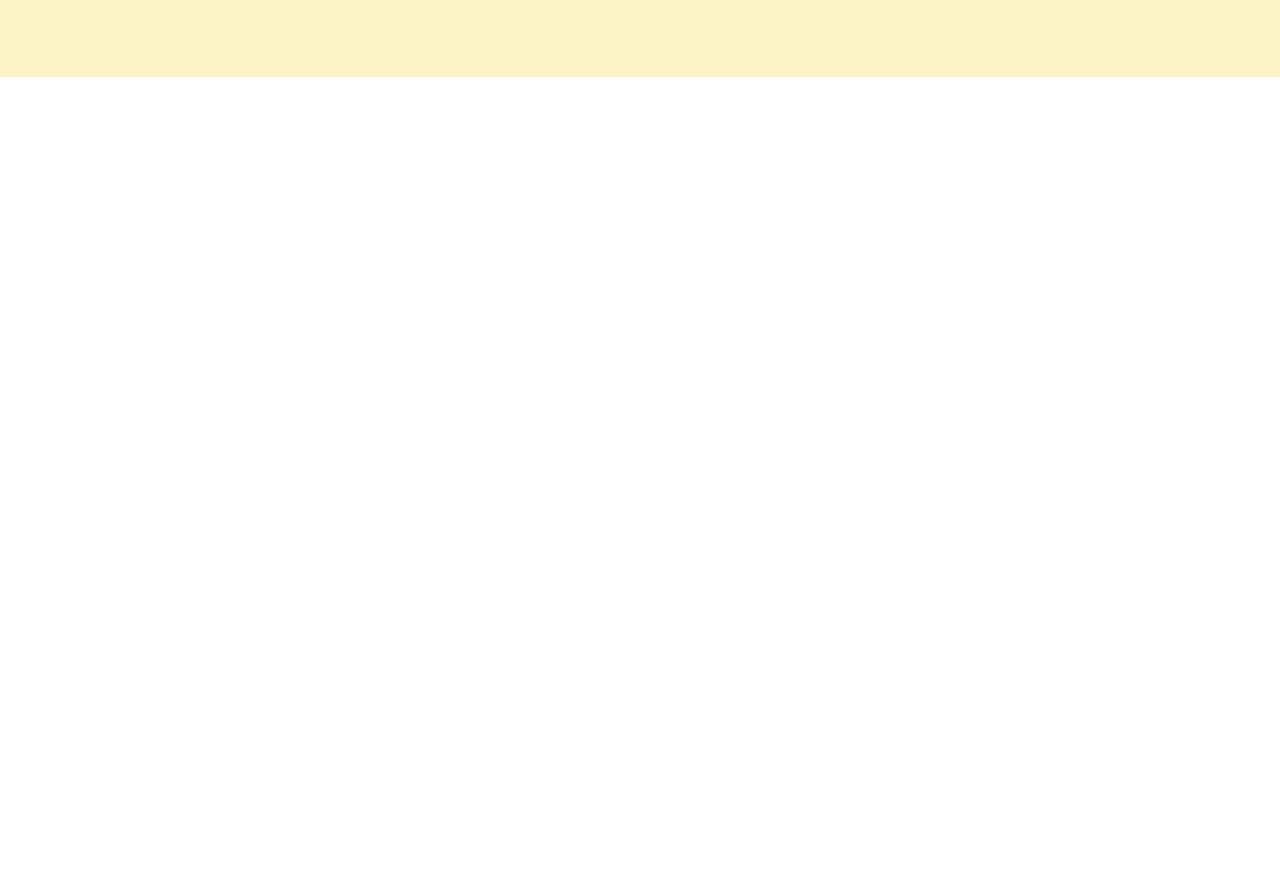
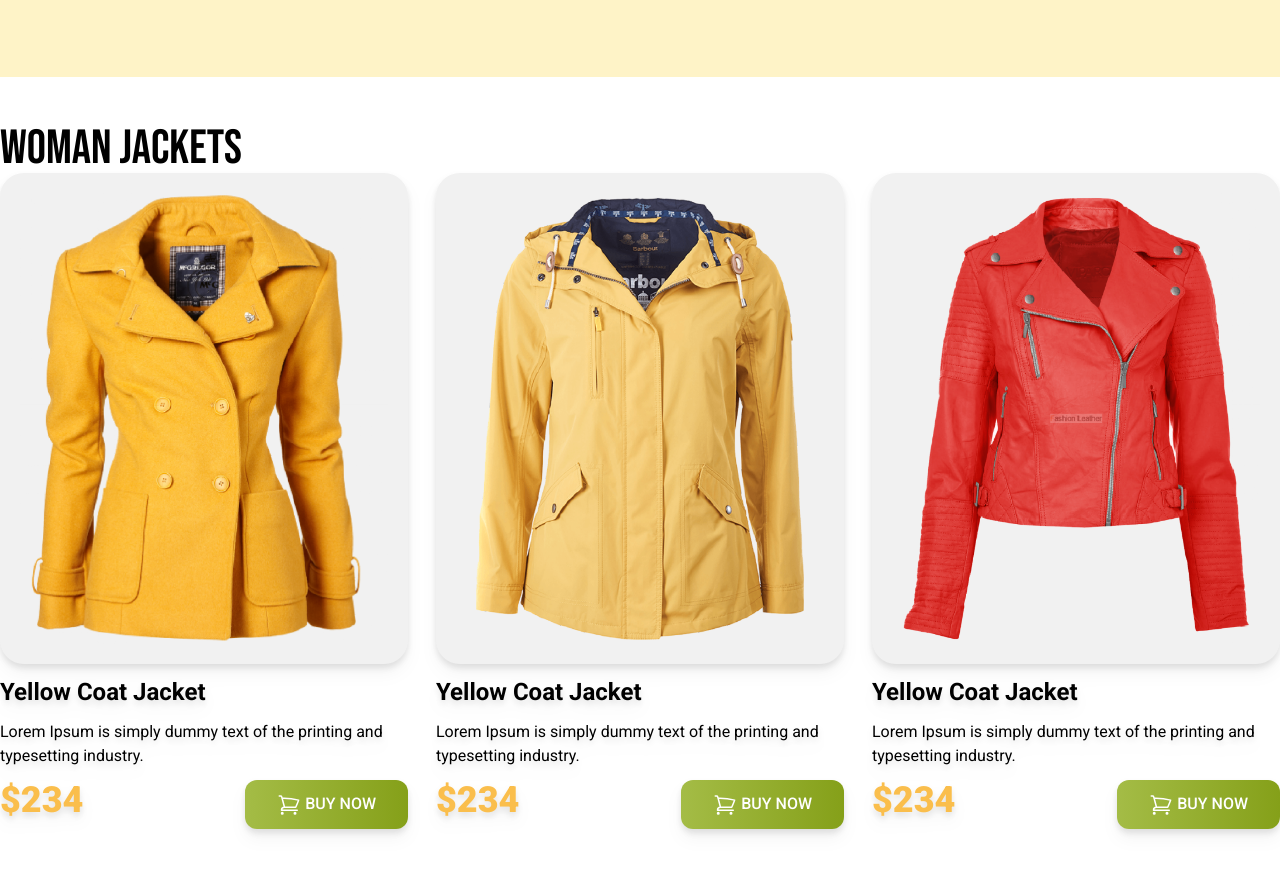
Before and after one commit to sadianila1/penguine-practice, a plain HTML site: page index.html in a window 1280 px wide. Shown: the part 562-1436 px from the top of the page. Before the commit the page ends 800 px from the top, so only its background shows below. Drawn offline with nearby package versions, Linux system fonts and the light colour scheme.

Commit message:
woman jacket section added

```diff
--- a/index.html
+++ b/index.html
@@ -7,10 +7,13 @@
     <script src="https://cdn.tailwindcss.com"></script>
     <link rel="preconnect" href="https://fonts.googleapis.com">
 <link rel="preconnect" href="https://fonts.gstatic.com" crossorigin>
-<link href="https://fonts.googleapis.com/css2?family=Bebas+Neue&display=swap" rel="stylesheet">
+<link href="https://fonts.googleapis.com/css2?family=Bebas+Neue&family=Roboto:wght@400;500;700;900&display=swap" rel="stylesheet">
 <style>
     .font-bebas{
         font-family: 'Bebas Neue', sans-serif;
+    }
+    .font-roboto{
+        font-family: 'Roboto', sans-serif;
     }
 </style>
 </head>
@@ -39,5 +42,71 @@
             </div>
         </div>
     </header>
+    <main class="max-w-7xl m-auto">
+        <!-- woman jacket section -->
+        <section class="py-12">
+            <h3 class="text-5xl font-bebas">Woman Jackets</h3>
+            <!-- jacket container-->
+            <div class="font-roboto grid grid-cols-1 md:grid-cols-2 lg:grid-cols-3 gap-7">
+                <!-- jacket 1 -->
+                <div class="space-y-3 drop-shadow-lg rounded-3xl">
+                   <div class="p-5 bg-[#F1F1F1] rounded-3xl">
+                    <img src="images/jacket-1.png" alt="">
+                   </div>
+                    <h3 class="text-2xl font-bold">Yellow Coat Jacket </h3>
+                    <p>Lorem Ipsum is simply dummy text of the
+                        printing and typesetting industry.</p>
+                        <div class="flex justify-between">
+                            <h3 class="text-4xl font-black text-[#FABE4C]">$234</h3>
+                            <button class="bg-gradient-to-r from-[#A4BC46] to-[#85A019] uppercase px-8 py-3 rounded-xl text-white text-base font-medium">
+                                <svg xmlns="http://www.w3.org/2000/svg" fill="none" viewBox="0 0 24 24" stroke-width="1.5" stroke="currentColor" class="w-6 h-6 inline">
+                                    <path stroke-linecap="round" stroke-linejoin="round" d="M2.25 3h1.386c.51 0 .955.343 1.087.835l.383 1.437M7.5 14.25a3 3 0 00-3 3h15.75m-12.75-3h11.218c1.121-2.3 2.1-4.684 2.924-7.138a60.114 60.114 0 00-16.536-1.84M7.5 14.25L5.106 5.272M6 20.25a.75.75 0 11-1.5 0 .75.75 0 011.5 0zm12.75 0a.75.75 0 11-1.5 0 .75.75 0 011.5 0z" />
+                                  </svg>
+
+                                Buy Now</button>
+
+                        </div>
+                </div>
+                <!-- jacket 2 -->
+                <div class="space-y-3 drop-shadow-lg rounded-3xl">
+                   <div class="p-5 bg-[#F1F1F1] rounded-3xl">
+                    <img src="images/jacket-2.png" alt="">
+                   </div>
+                    <h3 class="text-2xl font-bold">Yellow Coat Jacket </h3>
+                    <p>Lorem Ipsum is simply dummy text of the
+                        printing and typesetting industry.</p>
+                        <div class="flex justify-between">
+                            <h3 class="text-4xl font-black text-[#FABE4C]">$234</h3>
+                            <button class="bg-gradient-to-r from-[#A4BC46] to-[#85A019] uppercase px-8 py-3 rounded-xl text-white text-base font-medium">
+                                <svg xmlns="http://www.w3.org/2000/svg" fill="none" viewBox="0 0 24 24" stroke-width="1.5" stroke="currentColor" class="w-6 h-6 inline">
+                                    <path stroke-linecap="round" stroke-linejoin="round" d="M2.25 3h1.386c.51 0 .955.343 1.087.835l.383 1.437M7.5 14.25a3 3 0 00-3 3h15.75m-12.75-3h11.218c1.121-2.3 2.1-4.684 2.924-7.138a60.114 60.114 0 00-16.536-1.84M7.5 14.25L5.106 5.272M6 20.25a.75.75 0 11-1.5 0 .75.75 0 011.5 0zm12.75 0a.75.75 0 11-1.5 0 .75.75 0 011.5 0z" />
+                                  </svg>
+
+                                Buy Now</button>
+
+                        </div>
+                </div>
+                <!-- jacket 3 -->
+                <div class="space-y-3 drop-shadow-lg rounded-3xl">
+                   <div class="p-5 bg-[#F1F1F1] rounded-3xl">
+                    <img src="images/jacket-3.png" alt="">
+                   </div>
+                    <h3 class="text-2xl font-bold">Yellow Coat Jacket </h3>
+                    <p>Lorem Ipsum is simply dummy text of the
+                        printing and typesetting industry.</p>
+                        <div class="flex justify-between">
+                            <h3 class="text-4xl font-black text-[#FABE4C]">$234</h3>
+                            <button class="bg-gradient-to-r from-[#A4BC46] to-[#85A019] uppercase px-8 py-3 rounded-xl text-white text-base font-medium">
+                                <svg xmlns="http://www.w3.org/2000/svg" fill="none" viewBox="0 0 24 24" stroke-width="1.5" stroke="currentColor" class="w-6 h-6 inline">
+                                    <path stroke-linecap="round" stroke-linejoin="round" d="M2.25 3h1.386c.51 0 .955.343 1.087.835l.383 1.437M7.5 14.25a3 3 0 00-3 3h15.75m-12.75-3h11.218c1.121-2.3 2.1-4.684 2.924-7.138a60.114 60.114 0 00-16.536-1.84M7.5 14.25L5.106 5.272M6 20.25a.75.75 0 11-1.5 0 .75.75 0 011.5 0zm12.75 0a.75.75 0 11-1.5 0 .75.75 0 011.5 0z" />
+                                  </svg>
+
+                                Buy Now</button>
+
+                        </div>
+                </div>
+            </div>
+        </section>
+    </main>
 </body>
 </html>
```
